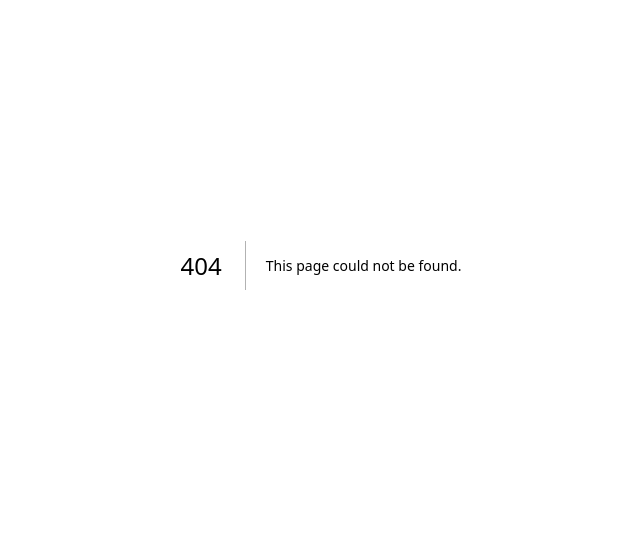
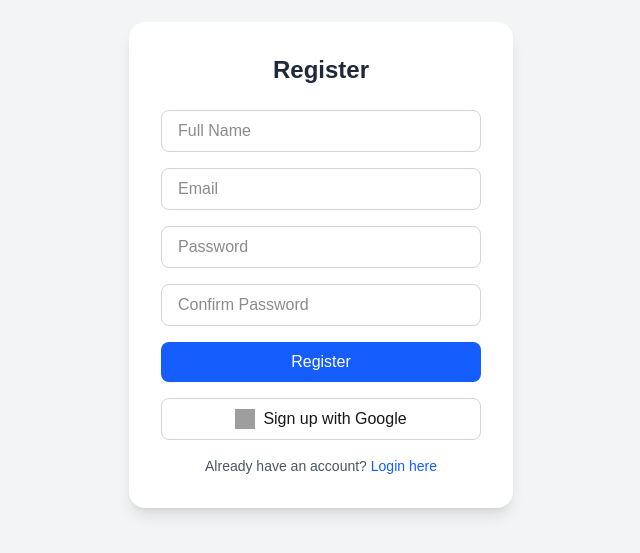
Before and after one commit to aricction/demanual-assignment, a Next.js app: page /register in a window 1280 px wide. Before the commit this address had no page. Shown: the part 135-688 px from the top of the page, without its empty margins (319-959 px from the left). Built offline with nearby package versions, Linux system fonts and the light colour scheme; no server answers; grey boxes are pictures that could not be loaded.

Commit message:
added validation and database storage

```diff
--- a/src/app/dashboard/page.js
+++ b/src/app/dashboard/page.js
@@ -2,26 +2,46 @@
 
 import { useEffect, useState } from "react";
 import { useRouter } from "next/navigation";
+import { onAuthStateChanged, signOut } from "firebase/auth";
+import { auth } from "../../firebase";
 import { LogOut } from "@deemlol/next-icons";
 import MyCalender from "../components/calender";
 
 export default function Dashboard() {
   const [user, setUser] = useState(null);
+  const [checkingAuth, setCheckingAuth] = useState(true);
   const router = useRouter();
 
   useEffect(() => {
-    const storedUser = localStorage.getItem("user");
-    if (storedUser) {
-      setUser(JSON.parse(storedUser));
+    // Listen for Firebase auth state changes
+    const unsubscribe = onAuthStateChanged(auth, (currentUser) => {
+      if (currentUser) {
+        setUser(currentUser);
       } else {
-      router.push("/login"); // redirect if not logged in
+        router.push("/login");
       }
+      setCheckingAuth(false);
+    });
+
+    return () => unsubscribe();
   }, [router]);
 
-  const handleLogout = () => {
-    localStorage.removeItem("user");
+  const handleLogout = async () => {
+    await signOut(auth);
     router.push("/login");
   };
+
+  if (checkingAuth) {
+    return (
+      <div className="flex items-center justify-center min-h-screen text-gray-600">
+        Checking authentication...
+      </div>
+    );
+  }
+
+  if (!user) {
+    return null; // prevent flashing of dashboard before redirect
+  }
 
   return (
     <div className="min-h-screen bg-gray-50">
@@ -29,16 +49,17 @@ export default function Dashboard() {
       <nav className="bg-white shadow-md px-6 py-4 flex items-center justify-between">
         <h1 className="text-xl font-semibold text-gray-800">Dashboard</h1>
 
-        {user && (
         <div className="flex items-center space-x-4">
-            <div className="flex items-center space-x-2">
+          {user.photoURL && (
             <img
               src={user.photoURL}
               alt="Profile"
               className="w-8 h-8 rounded-full border border-gray-300"
             />
-              <span className="text-gray-700 font-medium">{user.displayName}</span>
-            </div>
+          )}
+          <span className="text-gray-700 font-medium">
+            {user.displayName || user.email}
+          </span>
           <button
             onClick={handleLogout}
             className="bg-black text-white px-3 py-1 rounded-md hover:bg-red-600 transition"
@@ -46,17 +67,10 @@ export default function Dashboard() {
             <LogOut size={12} />
           </button>
         </div>
-        )}
       </nav>
 
       <main className="flex flex-col items-center justify-center mt-16">
-        {user ? (
-          <>
-            <MyCalender/>
-          </>
-        ) : (
-          <p>Loading...</p>
-        )}
+        <MyCalender />
       </main>
     </div>
   );
--- a/src/app/login/page.js
+++ b/src/app/login/page.js
@@ -1,25 +1,58 @@
 "use client";
 
-import {auth, provider} from '../../firebase';
-import { signInWithPopup } from "firebase/auth";
 import { useState } from "react";
-import { useRouter } from 'next/navigation';
+import { useRouter } from "next/navigation";
+import { auth, provider } from "../../firebase";
+import {
+  signInWithEmailAndPassword,
+  signInWithPopup,
+} from "firebase/auth";
 
 const Login = () => {
-  const [user, setUser] = useState(null);
   const router = useRouter();
+  const [formData, setFormData] = useState({ email: "", password: "" });
+  const [error, setError] = useState("");
+  const [loading, setLoading] = useState(false);
+
+  const handleLogin = async (e) => {
+    e.preventDefault();
+    setError("");
+    setLoading(true);
+
+    try {
+      const userCredential = await signInWithEmailAndPassword(
+        auth,
+        formData.email,
+        formData.password
+      );
+
+      if (userCredential.user) {
+        router.push("/dashboard");
+      }
+    } catch (error) {
+      console.error("Login error:", error);
+
+      if (error.code === "auth/user-not-found") {
+        setError("No account found. Please register first.");
+      } else if (error.code === "auth/wrong-password") {
+        setError("Incorrect password. Please try again.");
+      } else if (error.code === "auth/invalid-credential") {
+        setError("Invalid credentials. Please check your email and password.");
+      } else {
+        setError("Login failed. Please try again later.");
+      }
+    } finally {
+      setLoading(false);
+    }
+  };
 
   const handleGoogleLogin = async () => {
     try {
-      const result = await signInWithPopup(auth, provider);
-      const userData = result.user;
-      setUser(userData);
-      console.log("User Info:", userData);
-            localStorage.setItem("user", JSON.stringify(userData));
-
-      router.push('/dashboard');
+      await signInWithPopup(auth, provider);
+      router.push("/dashboard");
     } catch (error) {
       console.error("Google Sign-In Error:", error);
+      setError("Google sign-in failed. Please try again.");
     }
   };
 
@@ -28,23 +61,41 @@ const Login = () => {
       <div className="bg-white p-8 rounded-2xl shadow-lg w-full max-w-sm text-center">
         <h2 className="text-2xl font-semibold mb-6 text-gray-800">Login</h2>
 
-        {!user ? (
-          <>
-            <div className="flex flex-col space-y-4 mb-4">
+        <form onSubmit={handleLogin} className="flex flex-col space-y-4 mb-4">
           <input
             type="email"
             placeholder="Email"
+            value={formData.email}
+            onChange={(e) =>
+              setFormData({ ...formData, email: e.target.value })
+            }
             className="border border-gray-300 rounded-lg px-4 py-2 focus:outline-none focus:ring-2 focus:ring-blue-500"
           />
+
           <input
             type="password"
             placeholder="Password"
+            value={formData.password}
+            onChange={(e) =>
+              setFormData({ ...formData, password: e.target.value })
+            }
             className="border border-gray-300 rounded-lg px-4 py-2 focus:outline-none focus:ring-2 focus:ring-blue-500"
           />
-              <button className="bg-blue-600 text-white rounded-lg py-2 font-medium hover:bg-blue-700 transition duration-200">
-                Login
+
+          {error && <p className="text-red-500 text-sm">{error}</p>}
+
+          <button
+            type="submit"
+            disabled={loading}
+            className={`rounded-lg py-2 font-medium transition duration-200 ${
+              loading
+                ? "bg-gray-400 text-white cursor-not-allowed"
+                : "bg-blue-600 text-white hover:bg-blue-700"
+            }`}
+          >
+            {loading ? "Logging in..." : "Login"}
           </button>
-            </div>
+        </form>
 
         <button
           onClick={handleGoogleLogin}
@@ -57,18 +108,16 @@ const Login = () => {
           />
           <span>Sign in with Google</span>
         </button>
-          </>
-        ) : (
-           <div>
-            <p className="text-lg text-gray-700 mb-4">Welcome, {user.displayName}!</p>
-            <button
-              onClick={() => router.push("/dashboard")}
-              className="bg-blue-600 text-white rounded-lg py-2 px-4 hover:bg-blue-700 transition"
+
+        <p className="mt-4 text-gray-600 text-sm">
+          Don’t have an account?{" "}
+          <span
+            onClick={() => router.push("/register")}
+            className="text-blue-600 hover:underline cursor-pointer"
           >
-              Go to Dashboard
-            </button>
-          </div>
-        )}
+            Register here
+          </span>
+        </p>
       </div>
     </div>
   );
--- /dev/null
+++ b/src/app/register/page.js
@@ -0,0 +1,204 @@
+"use client";
+
+import { useState } from "react";
+import { useRouter } from "next/navigation";
+import { auth, provider } from "../../firebase";
+import {
+  createUserWithEmailAndPassword,
+  updateProfile,
+  signInWithPopup,
+} from "firebase/auth";
+
+const Register = () => {
+  const router = useRouter();
+  const [formData, setFormData] = useState({
+    name: "",
+    email: "",
+    password: "",
+    confirmPassword: "",
+  });
+  const [errors, setErrors] = useState({});
+  const [loading, setLoading] = useState(false);
+
+  const validateInputs = () => {
+    let newErrors = {};
+
+    if (!formData.name.trim()) newErrors.name = "Name is required";
+
+    if (!formData.email.trim()) {
+      newErrors.email = "Email is required";
+    } else if (!/\S+@\S+\.\S+/.test(formData.email)) {
+      newErrors.email = "Please enter a valid email";
+    }
+
+    if (!formData.password.trim()) {
+      newErrors.password = "Password is required";
+    } else if (formData.password.length < 6) {
+      newErrors.password = "Password must be at least 6 characters";
+    }
+
+    if (formData.confirmPassword !== formData.password) {
+      newErrors.confirmPassword = "Passwords do not match";
+    }
+
+    setErrors(newErrors);
+    return Object.keys(newErrors).length === 0;
+  };
+
+  const handleRegister = async (e) => {
+    e.preventDefault();
+    if (!validateInputs()) return;
+
+    setLoading(true);
+    try {
+      const userCredential = await createUserWithEmailAndPassword(
+        auth,
+        formData.email,
+        formData.password
+      );
+
+      await updateProfile(userCredential.user, {
+        displayName: formData.name,
+      });
+
+      router.push("/dashboard");
+    } catch (error) {
+      console.error("Registration error:", error);
+      setErrors({ general: error.message });
+    } finally {
+      setLoading(false);
+    }
+  };
+
+  const handleGoogleRegister = async () => {
+    try {
+      await signInWithPopup(auth, provider);
+      router.push("/dashboard");
+    } catch (error) {
+      console.error("Google Sign-In Error:", error);
+    }
+  };
+
+  return (
+    <div className="flex items-center justify-center min-h-screen bg-gray-100">
+      <div className="bg-white p-8 rounded-2xl shadow-lg w-full max-w-sm text-center">
+        <h2 className="text-2xl font-semibold mb-6 text-gray-800">Register</h2>
+
+        <form onSubmit={handleRegister} className="flex flex-col space-y-4 mb-4">
+          <div className="text-left">
+            <input
+              type="text"
+              placeholder="Full Name"
+              value={formData.name}
+              onChange={(e) =>
+                setFormData({ ...formData, name: e.target.value })
+              }
+              className={`border ${
+                errors.name ? "border-red-500" : "border-gray-300"
+              } rounded-lg px-4 py-2 focus:outline-none focus:ring-2 focus:ring-blue-500 w-full`}
+            />
+            {errors.name && (
+              <p className="text-red-500 text-sm mt-1">{errors.name}</p>
+            )}
+          </div>
+
+          <div className="text-left">
+            <input
+              type="email"
+              placeholder="Email"
+              value={formData.email}
+              onChange={(e) =>
+                setFormData({ ...formData, email: e.target.value })
+              }
+              className={`border ${
+                errors.email ? "border-red-500" : "border-gray-300"
+              } rounded-lg px-4 py-2 focus:outline-none focus:ring-2 focus:ring-blue-500 w-full`}
+            />
+            {errors.email && (
+              <p className="text-red-500 text-sm mt-1">{errors.email}</p>
+            )}
+          </div>
+
+          <div className="text-left">
+            <input
+              type="password"
+              placeholder="Password"
+              value={formData.password}
+              onChange={(e) =>
+                setFormData({ ...formData, password: e.target.value })
+              }
+              className={`border ${
+                errors.password ? "border-red-500" : "border-gray-300"
+              } rounded-lg px-4 py-2 focus:outline-none focus:ring-2 focus:ring-blue-500 w-full`}
+            />
+            {errors.password && (
+              <p className="text-red-500 text-sm mt-1">{errors.password}</p>
+            )}
+          </div>
+
+          <div className="text-left">
+            <input
+              type="password"
+              placeholder="Confirm Password"
+              value={formData.confirmPassword}
+              onChange={(e) =>
+                setFormData({
+                  ...formData,
+                  confirmPassword: e.target.value,
+                })
+              }
+              className={`border ${
+                errors.confirmPassword ? "border-red-500" : "border-gray-300"
+              } rounded-lg px-4 py-2 focus:outline-none focus:ring-2 focus:ring-blue-500 w-full`}
+            />
+            {errors.confirmPassword && (
+              <p className="text-red-500 text-sm mt-1">
+                {errors.confirmPassword}
+              </p>
+            )}
+          </div>
+
+          {errors.general && (
+            <p className="text-red-500 text-sm">{errors.general}</p>
+          )}
+
+          <button
+            type="submit"
+            disabled={loading}
+            className={`rounded-lg py-2 font-medium transition duration-200 ${
+              loading
+                ? "bg-gray-400 text-white cursor-not-allowed"
+                : "bg-blue-600 text-white hover:bg-blue-700"
+            }`}
+          >
+            {loading ? "Registering..." : "Register"}
+          </button>
+        </form>
+
+        <button
+          onClick={handleGoogleRegister}
+          className="flex items-center justify-center gap-2 border border-gray-300 rounded-lg py-2 px-4 hover:bg-gray-50 transition duration-200 w-full"
+        >
+          <img
+            src="https://www.gstatic.com/firebasejs/ui/2.0.0/images/auth/google.svg"
+            alt="Google"
+            className="w-5 h-5"
+          />
+          <span>Sign up with Google</span>
+        </button>
+
+        <p className="mt-4 text-gray-600 text-sm">
+          Already have an account?{" "}
+          <span
+            onClick={() => router.push("/login")}
+            className="text-blue-600 hover:underline cursor-pointer"
+          >
+            Login here
+          </span>
+        </p>
+      </div>
+    </div>
+  );
+};
+
+export default Register;
--- a/src/firebase.js
+++ b/src/firebase.js
@@ -2,6 +2,7 @@
 
 import { initializeApp } from "firebase/app";
 import { getAuth, GoogleAuthProvider, signInWithPopup } from "firebase/auth";
+import { getFirestore } from "firebase/firestore";
 
 const firebaseConfig = {
   apiKey: process.env.NEXT_PUBLIC_API_KEY,
@@ -16,5 +17,6 @@ const firebaseConfig = {
 const app = initializeApp(firebaseConfig);
 const auth = getAuth(app);
 const provider = new GoogleAuthProvider();
+const db = getFirestore(app);
 
-export { auth, provider, signInWithPopup };
+export { auth, provider, signInWithPopup, db };
```
Lines whose indentation alone changed are shown as unchanged.
